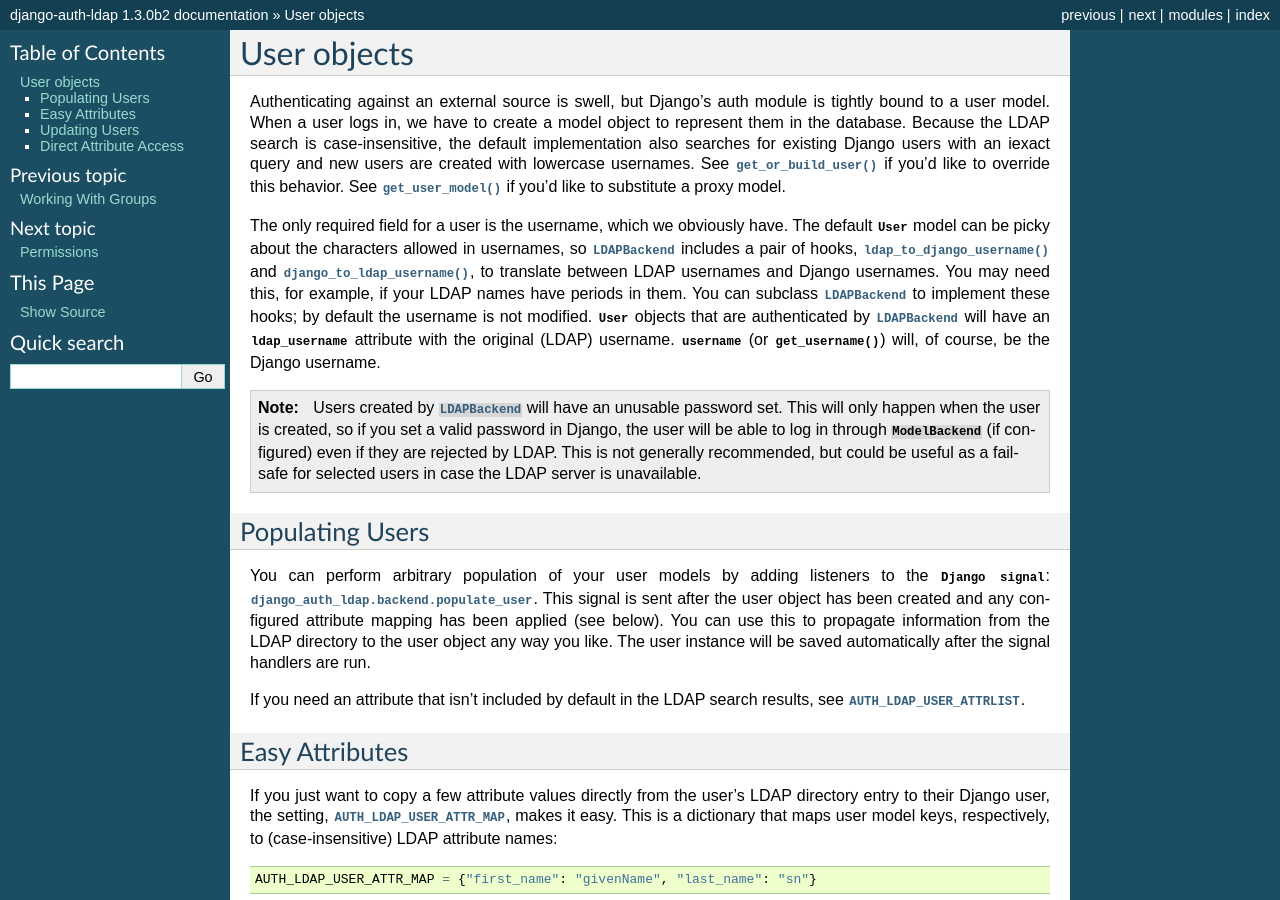
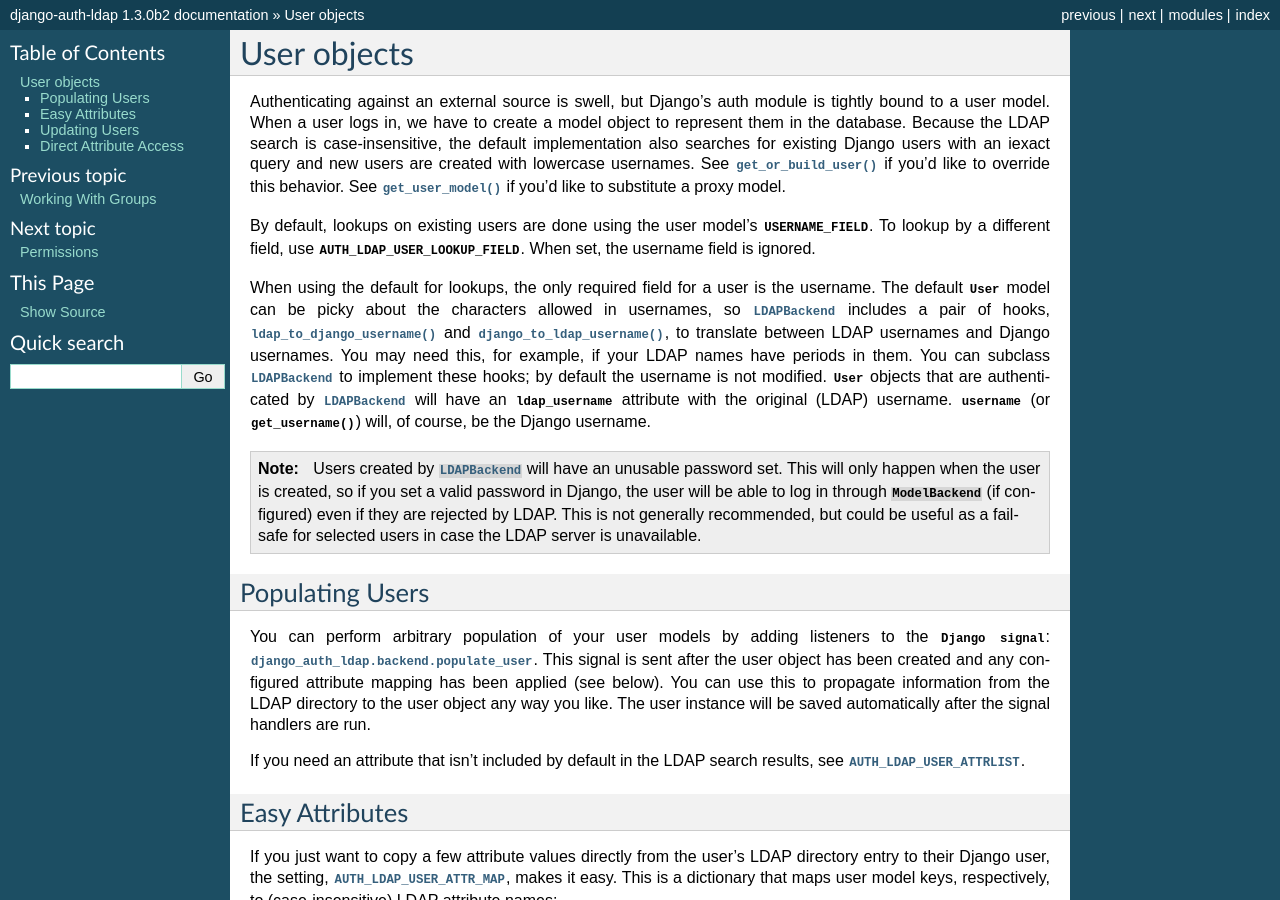
Before and after one commit to django-auth-ldap/django-auth-ldap, a Sphinx documentation site: the page built from docs/source/users.rst, in a window 1280 px wide and 900 px high. Built offline with Sphinx 7.4.7, drawn with Linux system fonts in a browser that asks for light colours.

Commit message:
Merged in jdufresne/django-auth-ldap (pull request #69)
Add new setting USER_QUERY_FIELD to allow querying by a non-username field

Use case:

Using django-auth-ldap alongside the builtin authentication system. The LDAP
users are queried up by a unique field that is different than the username
field. This field may be populated with a LDAP attribute different than what
was used to sign in.

This setting allows this use case to work through configuration and
minimal class overrides.

```diff
--- a/docs/source/users.rst
+++ b/docs/source/users.rst
@@ -11,9 +11,14 @@
 :meth:`~django_auth_ldap.backend.LDAPBackend.get_user_model` if you'd like to
 substitute a proxy model.
 
-The only required field for a user is the username, which we obviously have. The
-default :class:`~django.contrib.auth.models.User` model can be picky about the
-characters allowed in usernames, so
+By default, lookups on existing users are done using the user model's
+:attr:`~django.contrib.auth.models.CustomUser.USERNAME_FIELD`. To lookup by a
+different field, use :setting:`AUTH_LDAP_USER_LOOKUP_FIELD`. When set, the
+username field is ignored.
+
+When using the default for lookups, the only required field for a user is the
+username. The default :class:`~django.contrib.auth.models.User` model can be
+picky about the characters allowed in usernames, so
 :class:`~django_auth_ldap.backend.LDAPBackend` includes a pair of hooks,
 :meth:`~django_auth_ldap.backend.LDAPBackend.ldap_to_django_username` and
 :meth:`~django_auth_ldap.backend.LDAPBackend.django_to_ldap_username`, to
@@ -21,8 +26,9 @@
 example, if your LDAP names have periods in them. You can subclass
 :class:`~django_auth_ldap.backend.LDAPBackend` to implement these hooks; by
 default the username is not modified. :class:`~django.contrib.auth.models.User`
-objects that are authenticated by :class:`~django_auth_ldap.backend.LDAPBackend`
-will have an :attr:`ldap_username` attribute with the original (LDAP) username.
+objects that are authenticated by
+:class:`~django_auth_ldap.backend.LDAPBackend` will have an
+:attr:`ldap_username` attribute with the original (LDAP) username.
 :attr:`~django.contrib.auth.models.User.username` (or
 :meth:`~django.contrib.auth.models.AbstractBaseUser.get_username`) will, of
 course, be the Django username.
```
Also changed, not shown: docs/source/reference.rst (+13 -0 lines), 3 other files.
